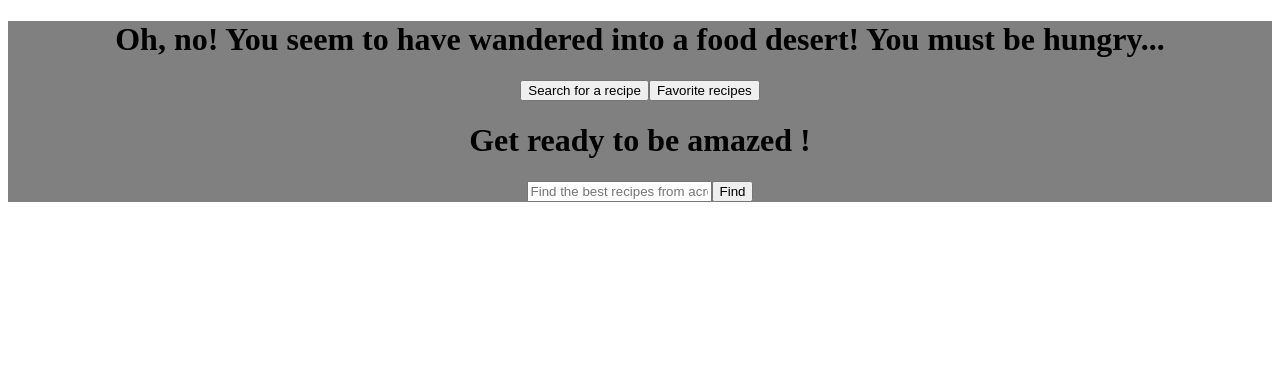
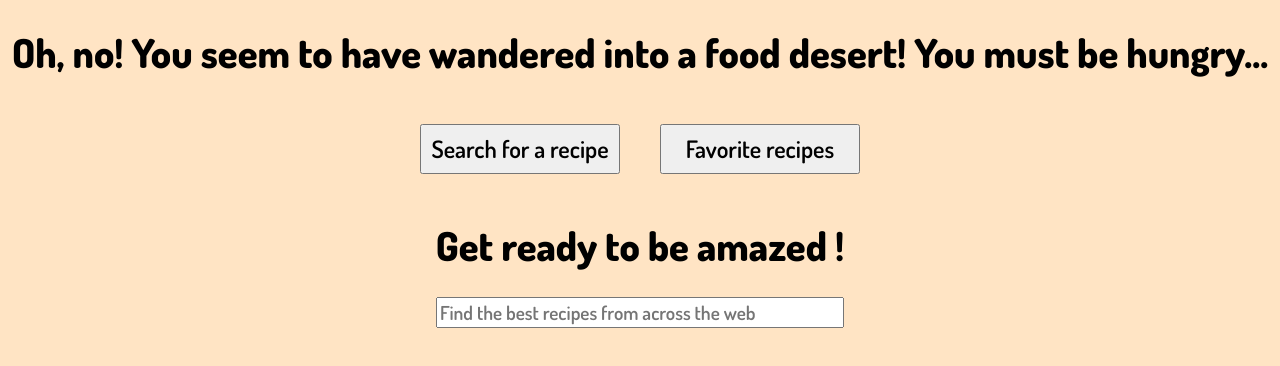
Before and after one commit to M3ayz00/recipe-app, a React (Create React App) app: page /Search in a window 1280 px wide. Shown: the top 366 px of the page. Built offline with nearby package versions, Linux system fonts and the light colour scheme.

Commit message:
simple modifications + css

```diff
--- a/public/index.html
+++ b/public/index.html
@@ -9,6 +9,9 @@
       name="description"
       content="Web site created using create-react-app"
     />
+    <link rel="preconnect" href="https://fonts.googleapis.com">
+    <link rel="preconnect" href="https://fonts.gstatic.com" crossorigin>
+    <link href="https://fonts.googleapis.com/css2?family=Dosis:wght@200;400;600;800&family=Rajdhani&family=Roboto:wght@400;500;700&display=swap" rel="stylesheet">
     <link rel="apple-touch-icon" href="%PUBLIC_URL%/logo192.png" />
     <!--
       manifest.json provides metadata used when your web app is installed on a
--- a/src/App.css
+++ b/src/App.css
@@ -1,4 +1,41 @@
+html{
+  background-color: bisque;
+}
 .App {
   text-align: center;
-  background-color: gray;
 }
+h1{
+  font-family: 'Dosis', sans-serif;
+  font-weight: 800;
+  font-size: 2.5rem;
+}
+button{
+  font-size: 1.5rem;
+  width: 200px;
+  height: 50px;
+  margin: 20px;
+}
+input{
+  width: 400px;
+  font-size: 1.2rem;
+}
+p,input,button{
+  font-family: 'Dosis', sans-serif;
+  font-weight: 600;
+}
+.thumbnail{
+  border-radius: 50%;
+}
+.recipe-thumbnail{
+  background-color: white;
+  width: 250px;
+  margin: 20px;
+  padding: 10px;
+  border-radius: 25px;
+}
+
+.recipes{
+  display: flex;
+  flex-wrap: wrap;
+
+}
--- a/src/Search.js
+++ b/src/Search.js
@@ -8,7 +8,8 @@ export default function Search() {
   const [recipes,setRecipes] = useState([])
 
 
-  const handleclick = async () => {
+  const handleclick = async (event) => {
+    if(event.key==='Enter'){
       try {
         const response = await fetch(`https://api.edamam.com/api/recipes/v2?type=public&q=${meal}&app_id=4e82b945&app_key=3bbe44949886764a36f0e18fcf1fc6dc`);
         const data = await response.json();
@@ -20,6 +21,7 @@ export default function Search() {
         console.error(error);
       }
     }
+  }
 
   const renderRecipe = (arr) =>{
     function formatNumber(number) {
@@ -28,9 +30,9 @@ export default function Search() {
 
       return(
         <>
+      <div className='recipe-thumbnail'>
         <div>
-        <div>
-          <img src={arr.recipe.images.THUMBNAIL.url} alt='' />
+          <img className='thumbnail' src={arr.recipe.images.THUMBNAIL.url} alt='' />
           <p>{arr.recipe.label}</p>
         </div>
         <div>
@@ -45,7 +47,7 @@ export default function Search() {
 
 
   return (
-    <div>
+    <div className='recipes-list'>
         <h1>Get ready to be amazed !</h1>
         <div>
             <input
@@ -55,10 +57,8 @@ export default function Search() {
             type="text"
             placeholder='Find the best recipes from across the web'
             />
-            <button
-            >Find</button>
         </div>
-        <div>
+        <div className='recipes'>
           {recipes.map((recipe)=>
             renderRecipe(recipe)
            )}
```
Lines whose indentation alone changed are shown as unchanged.
